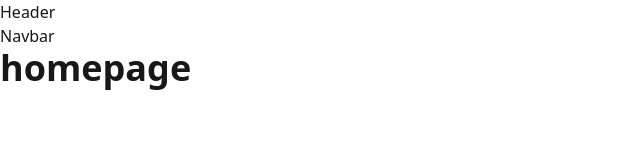
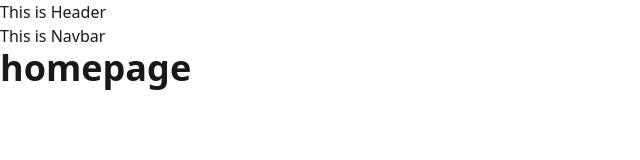
Before and after one commit to 5hoaib21/Dragon-News-Nextjs-MLST-8-MDL-46-, a Next.js app: page / in a window 1280 px wide. Shown: the top 160 px of the page, without its empty margins (0-640 px from the left). Built offline with nearby package versions, Linux system fonts and the light colour scheme.

Commit message:
something

```diff
--- a/src/components/shared/Header.jsx
+++ b/src/components/shared/Header.jsx
@@ -3,7 +3,7 @@ import React from 'react';
 const Header = () => {
   return (
     <div>
-      Header
+      This is Header
     </div>
   );
 };
--- a/src/components/shared/Navbar.jsx
+++ b/src/components/shared/Navbar.jsx
@@ -3,7 +3,7 @@ import React from 'react';
 const Navbar = () => {
   return (
     <div>
-      Navbar
+     This is Navbar
     </div>
   );
 };
```
